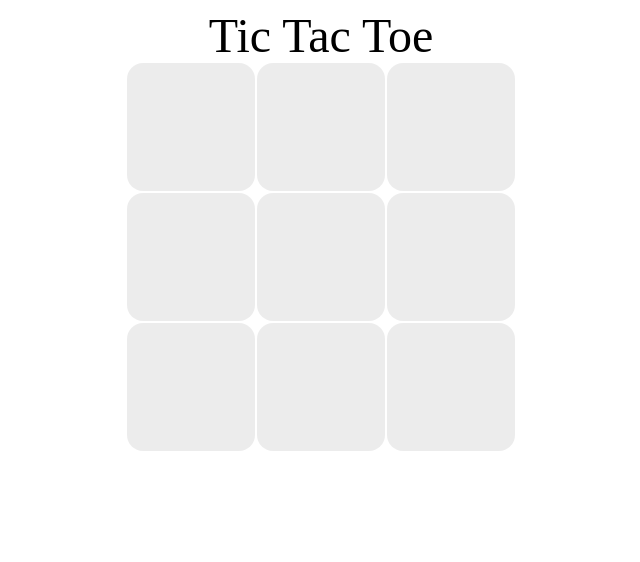
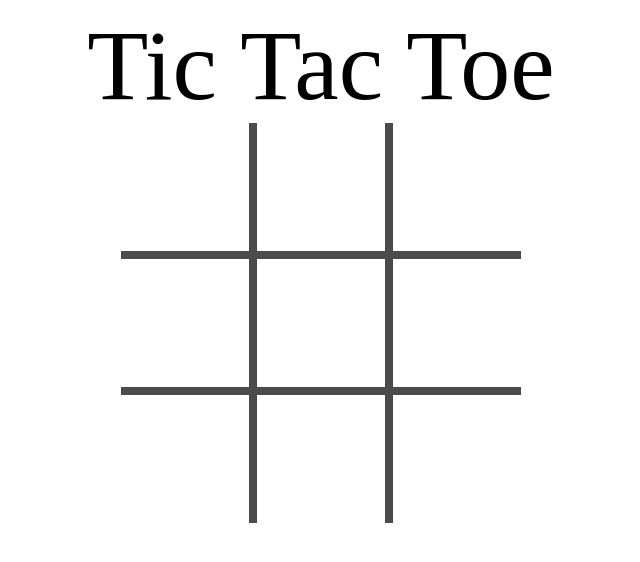
Before and after one commit to rdbarker/Tic-Tac-Toe, a plain HTML site: page index.html in a window 1280 px wide. Shown: the whole page, without its empty margins (319-959 px from the left). Drawn offline with Linux system fonts and the light colour scheme.

Commit message:
css to make it look more like a standard tic tac toe board

```diff
--- a/style.css
+++ b/style.css
@@ -5,16 +5,23 @@ body{
 }
 .header{
     text-align: center;
-    font-size: 3rem;
+    font-size: 100px;
+}
+.container{
+    display: flex;
+    flex-direction: column;
+    align-items: center;
 }
 .game-board{
     display: grid;
     grid-template-columns: 1fr 1fr 1fr;
-    gap: 2px;
+    gap: 8px;
+    background-color:rgb(75, 75, 75);
+    color: rgb(75, 75, 75);
+    width: min-content;
 }
 .square{
-    background: #d5d5d575;
-    border-radius: 16px;
+    background: #ffffff;
     height: 128px;
     width: 128px;
     font-size: 140px;
```
